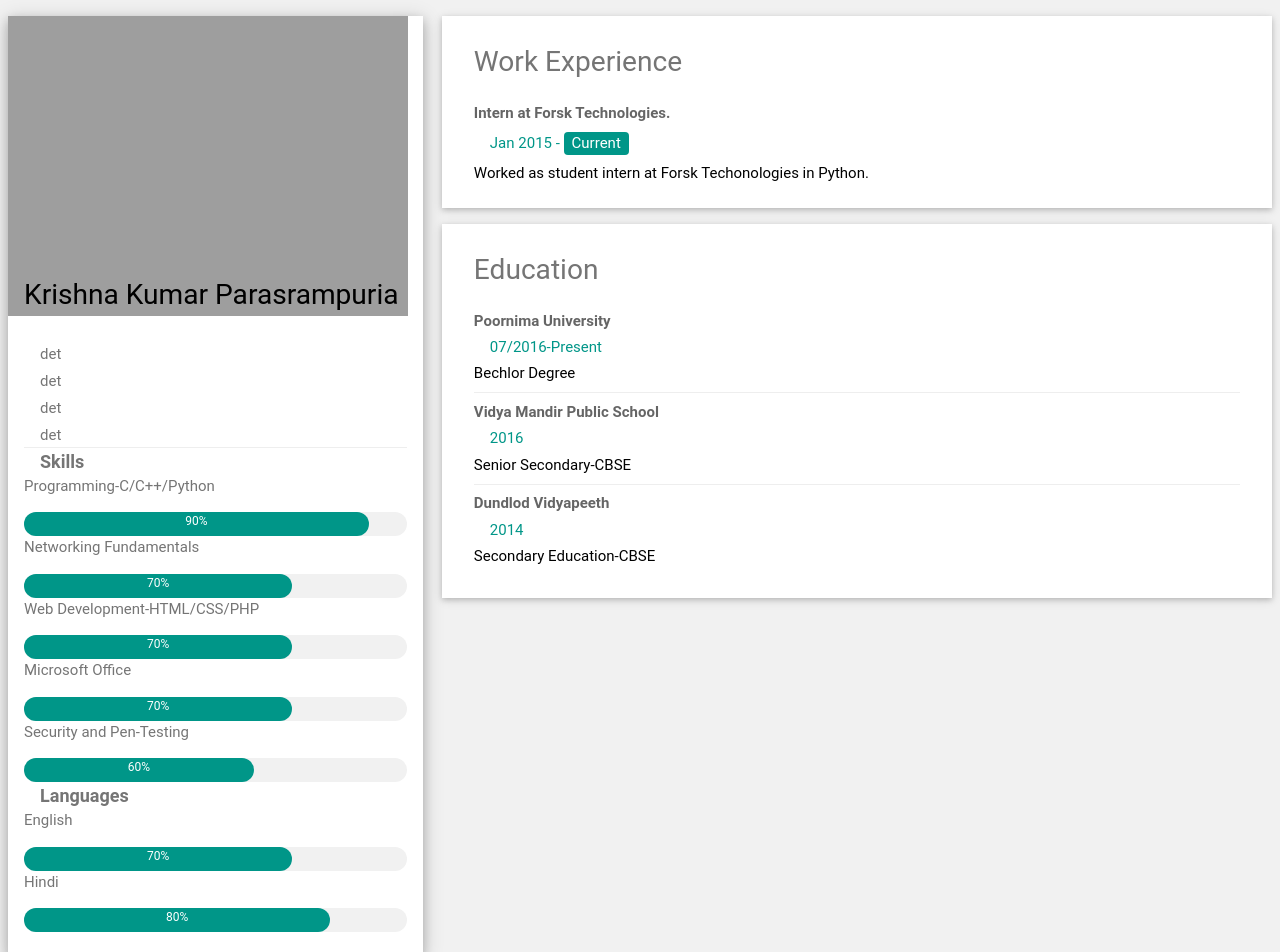
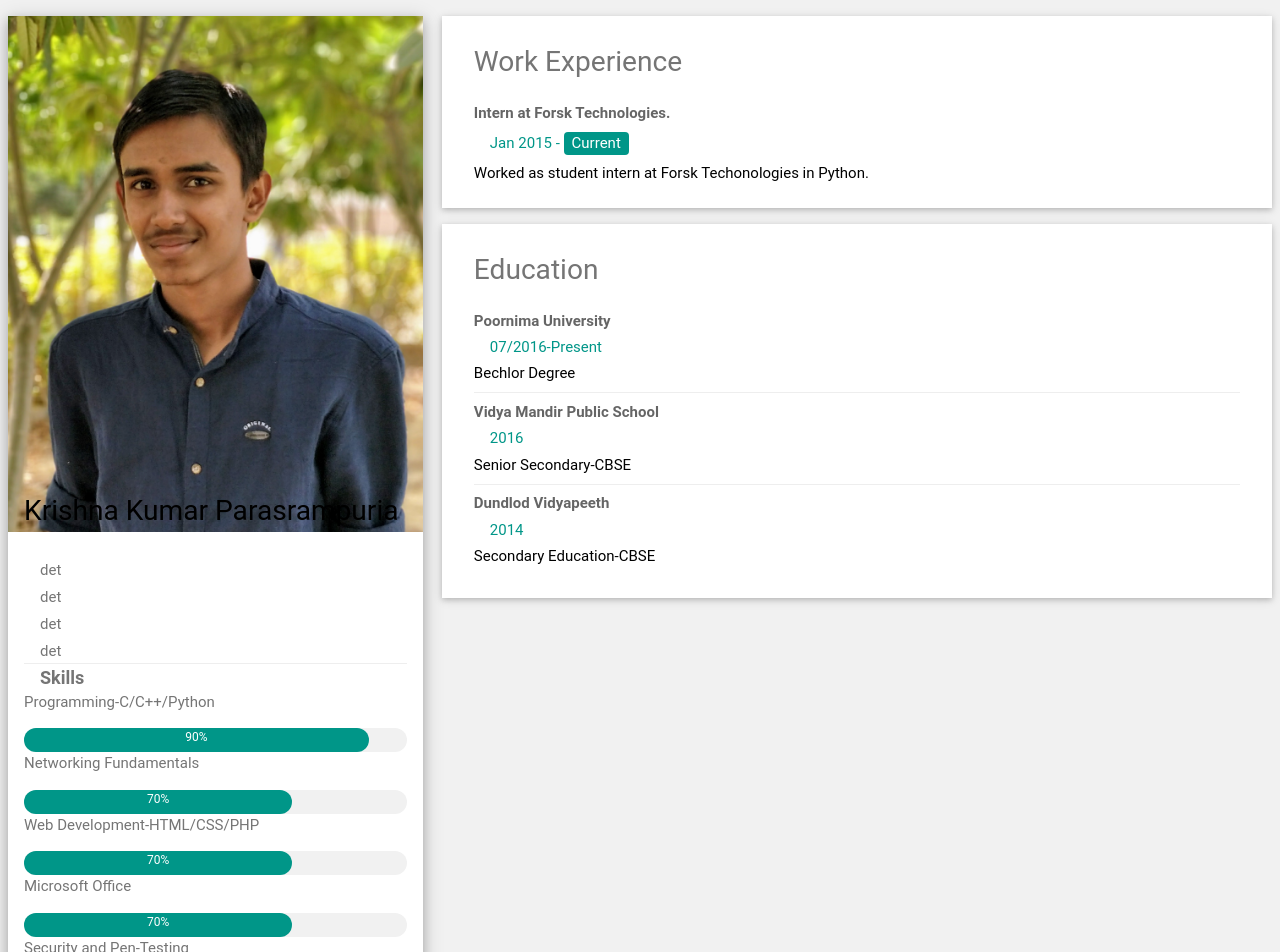
Before and after one commit to krishppuria/krishppuria.github.io, a Jekyll site: the page built from resum.html, in a window 1280 px wide. Shown: the top 952 px of the page. Built offline with Jekyll 4.4.1, drawn with Linux system fonts in a browser that asks for light colours.

Commit message:
Update from Forestry.io Krishna Parasrampuria updated resum.html

```diff
--- a/resum.html
+++ b/resum.html
@@ -48,7 +48,7 @@ resume:
 
       <div class="w3-white w3-text-grey w3-card-4">
         <div class="w3-display-container">
-          <img src={{ i.imgage }} style="width:100%" alt="Avatar">
+          <img src={{ i.image }} style="width:100%" alt="Avatar">
           <div class="w3-display-bottomleft w3-container w3-text-black text-3xl">
             <h2>{{ i.user_name }}</h2>
           </div>
```
